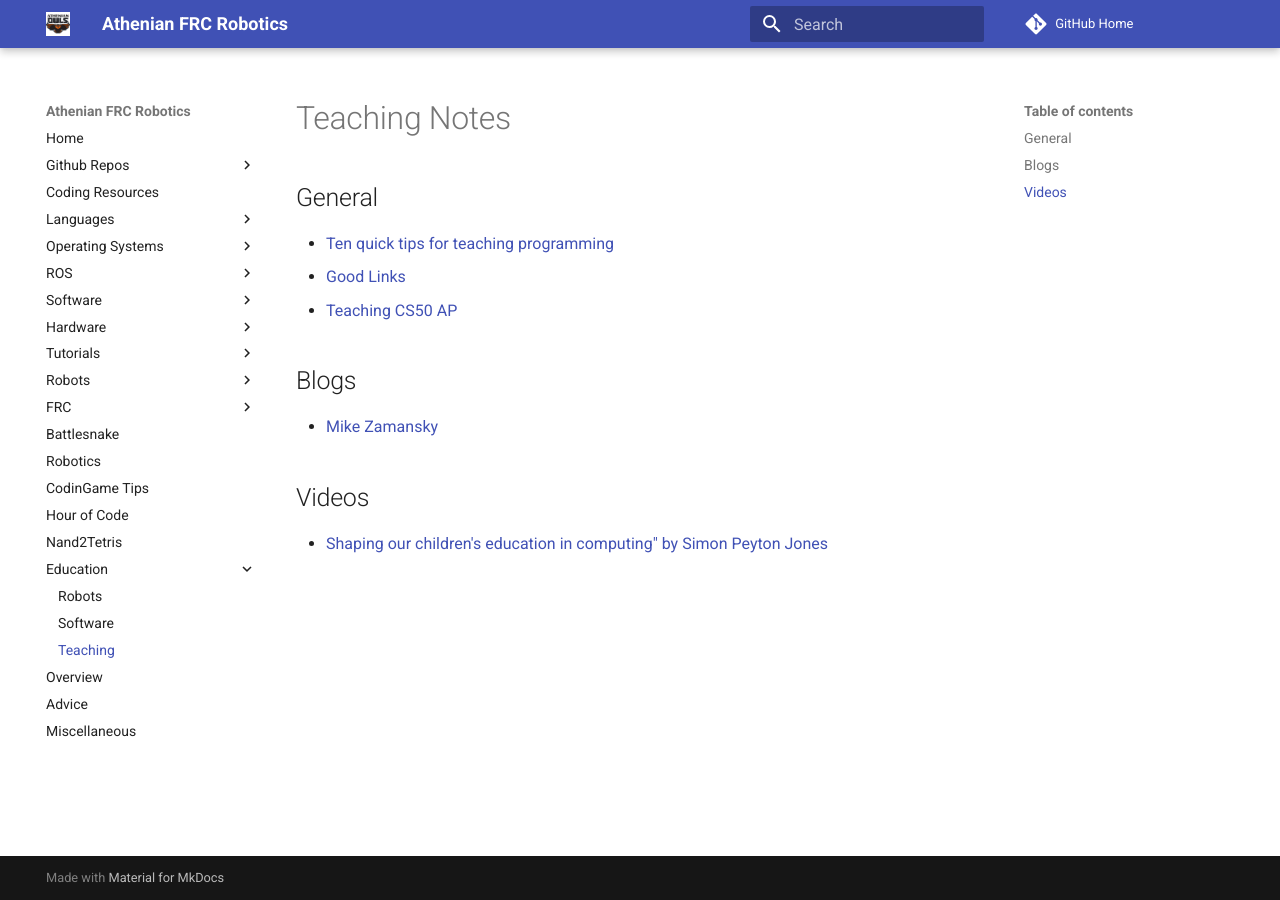
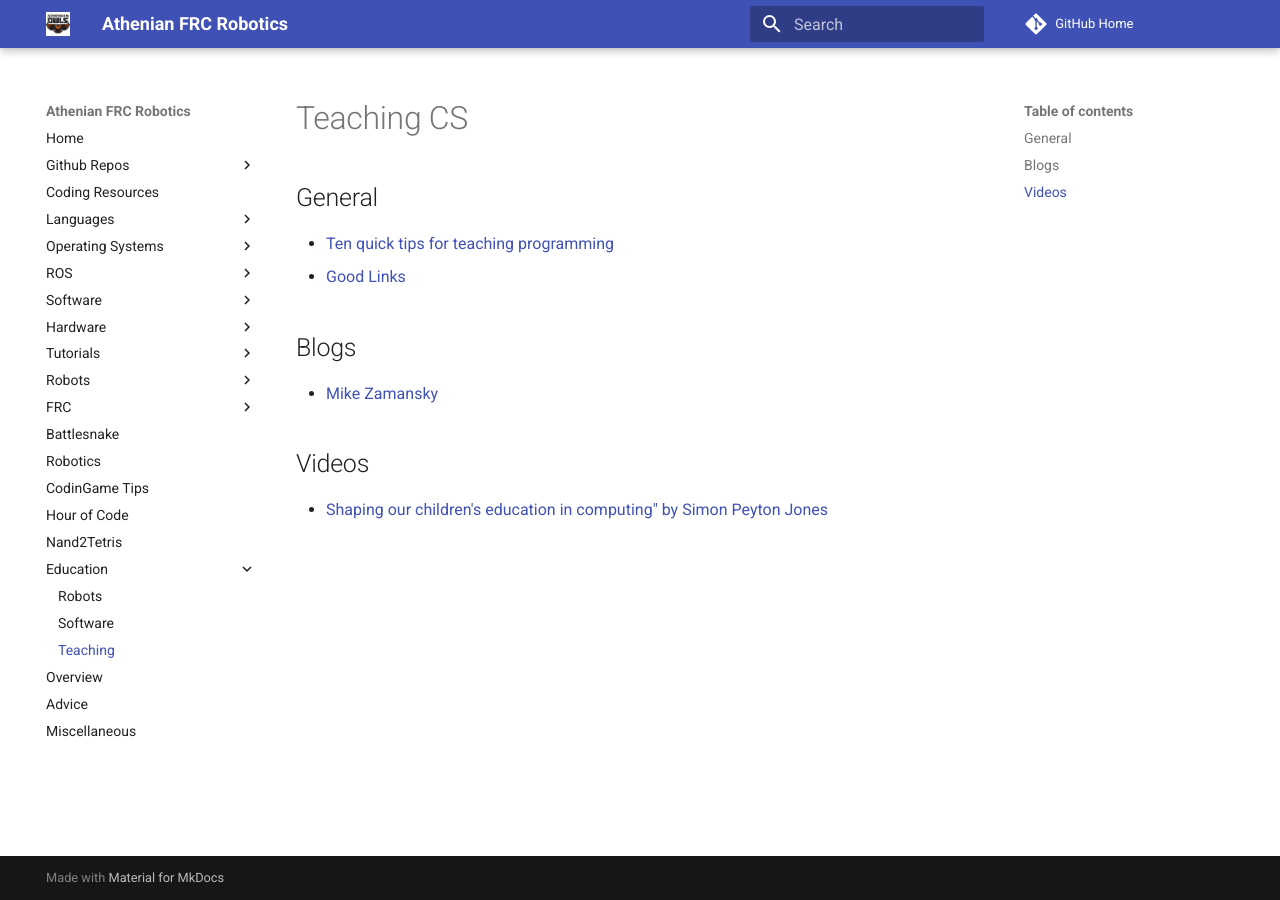
Before and after one commit to athenian-robotics/athenian-robotics-mkdocs, an MkDocs documentation site: the page built from docs/teaching.md, in a window 1280 px wide. Built offline with MkDocs 1.6.1 and Material for MkDocs 9.7.7, drawn with Linux system fonts in a browser that asks for light colours; comment, search, counter and statistics services are not loaded.

Commit message:
Update docs

```diff
--- a/docs/teaching.md
+++ b/docs/teaching.md
@@ -1,9 +1,8 @@
-# Teaching Notes
+# Teaching CS
 
 ## General
 * [Ten quick tips for teaching programming](https://journals.plos.org/ploscompbiol/article?id=10.1371/journal.pcbi.1006023)
 * [Good Links](http://innovativeteacher.org/wp-content/uploads/2018/07/book-links.pdf)
-* [Teaching CS50 AP](https://docs.cs50.net/2016/ap/resources/teaching/teaching.html)
 
 ## Blogs
 * [Mike Zamansky](https://cestlaz.github.io)
```
